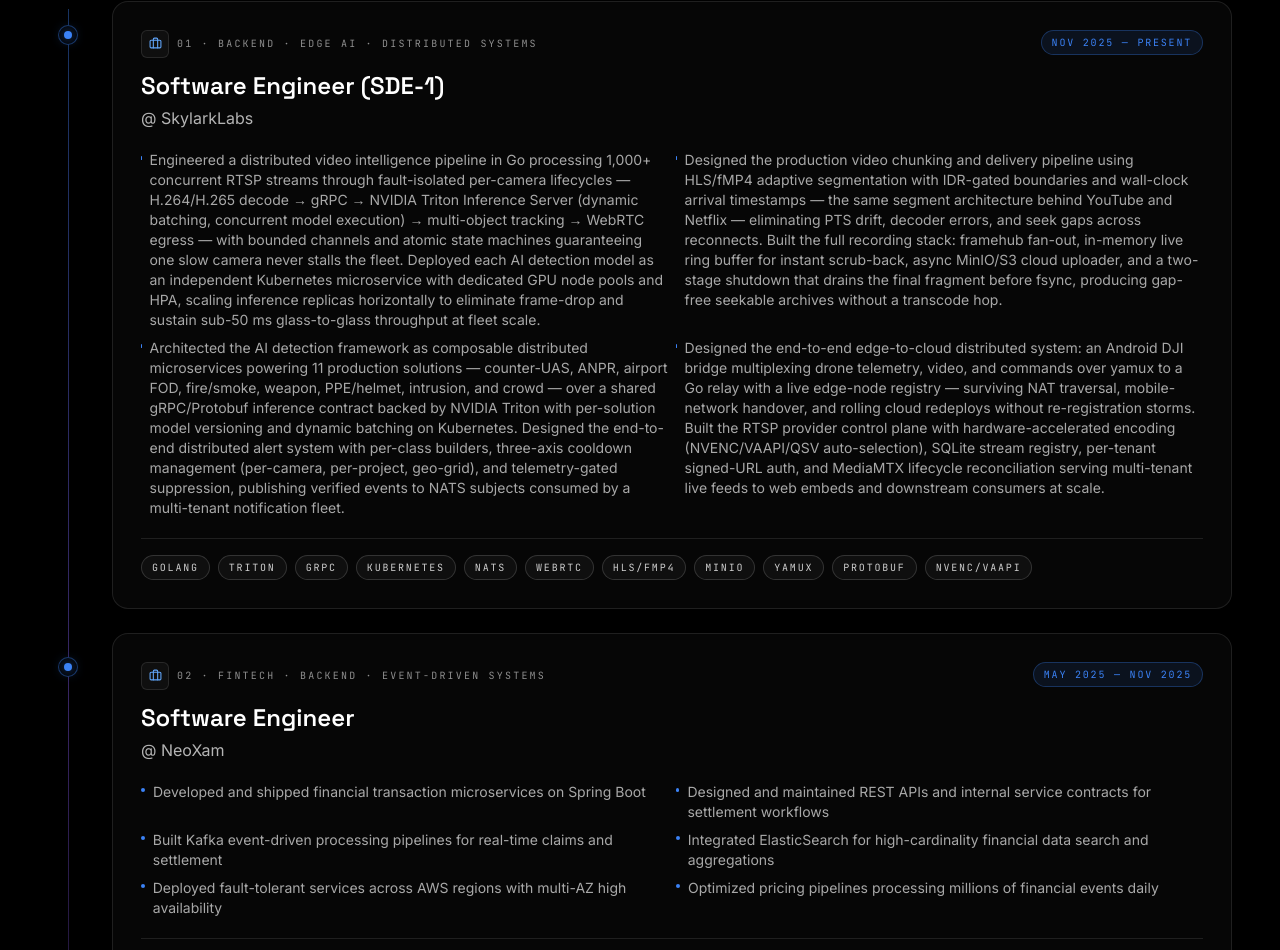
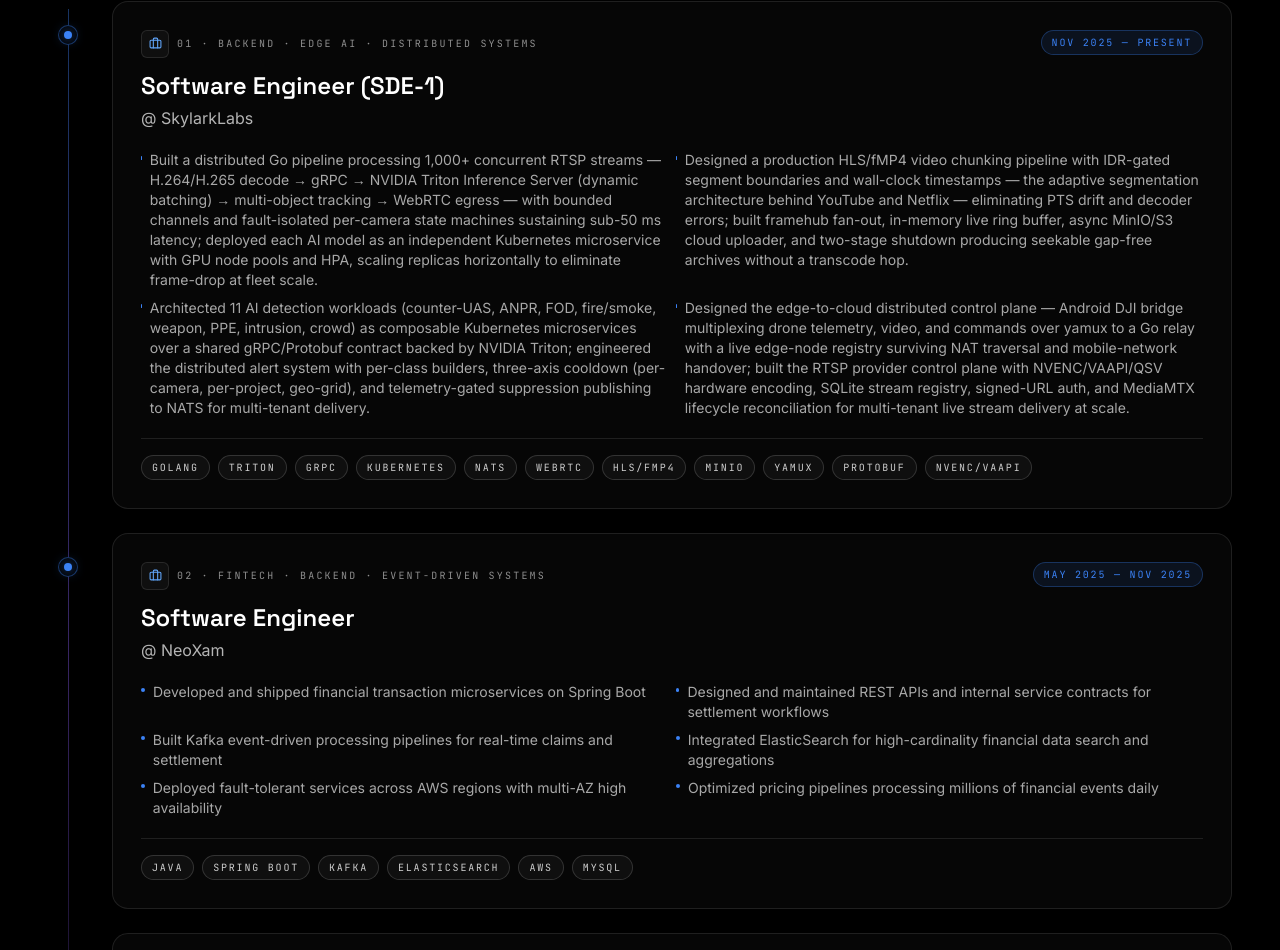
Before and after one commit to parthesaurabh1616/Personal-Website, a Next.js app: page / in a window 1280 px wide. Shown: the part 5416-6366 px from the top of the page. Built offline with nearby package versions, Linux system fonts and the light colour scheme.

Commit message:
feat(experience): final 2-line Skylark bullets for 1-page resume

```diff
--- a/src/constants/experience.ts
+++ b/src/constants/experience.ts
@@ -7,10 +7,10 @@
     period: 'Nov 2025 — Present',
     location: 'Backend · Edge AI · Distributed Systems',
     highlights: [
-      'Engineered a distributed video intelligence pipeline in Go processing 1,000+ concurrent RTSP streams through fault-isolated per-camera lifecycles — H.264/H.265 decode → gRPC → NVIDIA Triton Inference Server (dynamic batching, concurrent model execution) → multi-object tracking → WebRTC egress — with bounded channels and atomic state machines guaranteeing one slow camera never stalls the fleet. Deployed each AI detection model as an independent Kubernetes microservice with dedicated GPU node pools and HPA, scaling inference replicas horizontally to eliminate frame-drop and sustain sub-50 ms glass-to-glass throughput at fleet scale.',
-      'Designed the production video chunking and delivery pipeline using HLS/fMP4 adaptive segmentation with IDR-gated boundaries and wall-clock arrival timestamps — the same segment architecture behind YouTube and Netflix — eliminating PTS drift, decoder errors, and seek gaps across reconnects. Built the full recording stack: framehub fan-out, in-memory live ring buffer for instant scrub-back, async MinIO/S3 cloud uploader, and a two-stage shutdown that drains the final fragment before fsync, producing gap-free seekable archives without a transcode hop.',
-      'Architected the AI detection framework as composable distributed microservices powering 11 production solutions — counter-UAS, ANPR, airport FOD, fire/smoke, weapon, PPE/helmet, intrusion, and crowd — over a shared gRPC/Protobuf inference contract backed by NVIDIA Triton with per-solution model versioning and dynamic batching on Kubernetes. Designed the end-to-end distributed alert system with per-class builders, three-axis cooldown management (per-camera, per-project, geo-grid), and telemetry-gated suppression, publishing verified events to NATS subjects consumed by a multi-tenant notification fleet.',
-      'Designed the end-to-end edge-to-cloud distributed system: an Android DJI bridge multiplexing drone telemetry, video, and commands over yamux to a Go relay with a live edge-node registry — surviving NAT traversal, mobile-network handover, and rolling cloud redeploys without re-registration storms. Built the RTSP provider control plane with hardware-accelerated encoding (NVENC/VAAPI/QSV auto-selection), SQLite stream registry, per-tenant signed-URL auth, and MediaMTX lifecycle reconciliation serving multi-tenant live feeds to web embeds and downstream consumers at scale.',
+      'Built a distributed Go pipeline processing 1,000+ concurrent RTSP streams — H.264/H.265 decode → gRPC → NVIDIA Triton Inference Server (dynamic batching) → multi-object tracking → WebRTC egress — with bounded channels and fault-isolated per-camera state machines sustaining sub-50 ms latency; deployed each AI model as an independent Kubernetes microservice with GPU node pools and HPA, scaling replicas horizontally to eliminate frame-drop at fleet scale.',
+      'Designed a production HLS/fMP4 video chunking pipeline with IDR-gated segment boundaries and wall-clock timestamps — the adaptive segmentation architecture behind YouTube and Netflix — eliminating PTS drift and decoder errors; built framehub fan-out, in-memory live ring buffer, async MinIO/S3 cloud uploader, and two-stage shutdown producing seekable gap-free archives without a transcode hop.',
+      'Architected 11 AI detection workloads (counter-UAS, ANPR, FOD, fire/smoke, weapon, PPE, intrusion, crowd) as composable Kubernetes microservices over a shared gRPC/Protobuf contract backed by NVIDIA Triton; engineered the distributed alert system with per-class builders, three-axis cooldown (per-camera, per-project, geo-grid), and telemetry-gated suppression publishing to NATS for multi-tenant delivery.',
+      'Designed the edge-to-cloud distributed control plane — Android DJI bridge multiplexing drone telemetry, video, and commands over yamux to a Go relay with a live edge-node registry surviving NAT traversal and mobile-network handover; built the RTSP provider control plane with NVENC/VAAPI/QSV hardware encoding, SQLite stream registry, signed-URL auth, and MediaMTX lifecycle reconciliation for multi-tenant live stream delivery at scale.',
     ],
     stack: ['Golang', 'Triton', 'gRPC', 'Kubernetes', 'NATS', 'WebRTC', 'HLS/fMP4', 'MinIO', 'yamux', 'Protobuf', 'NVENC/VAAPI'],
   },
```
